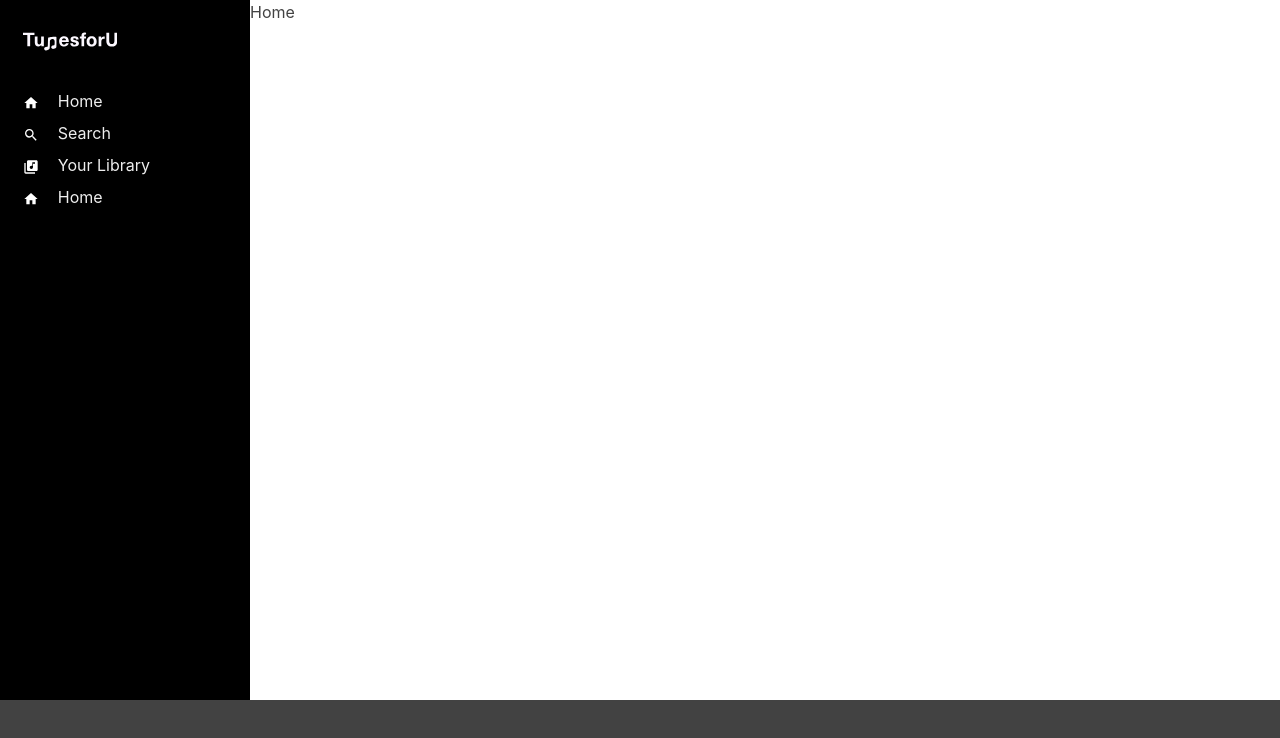
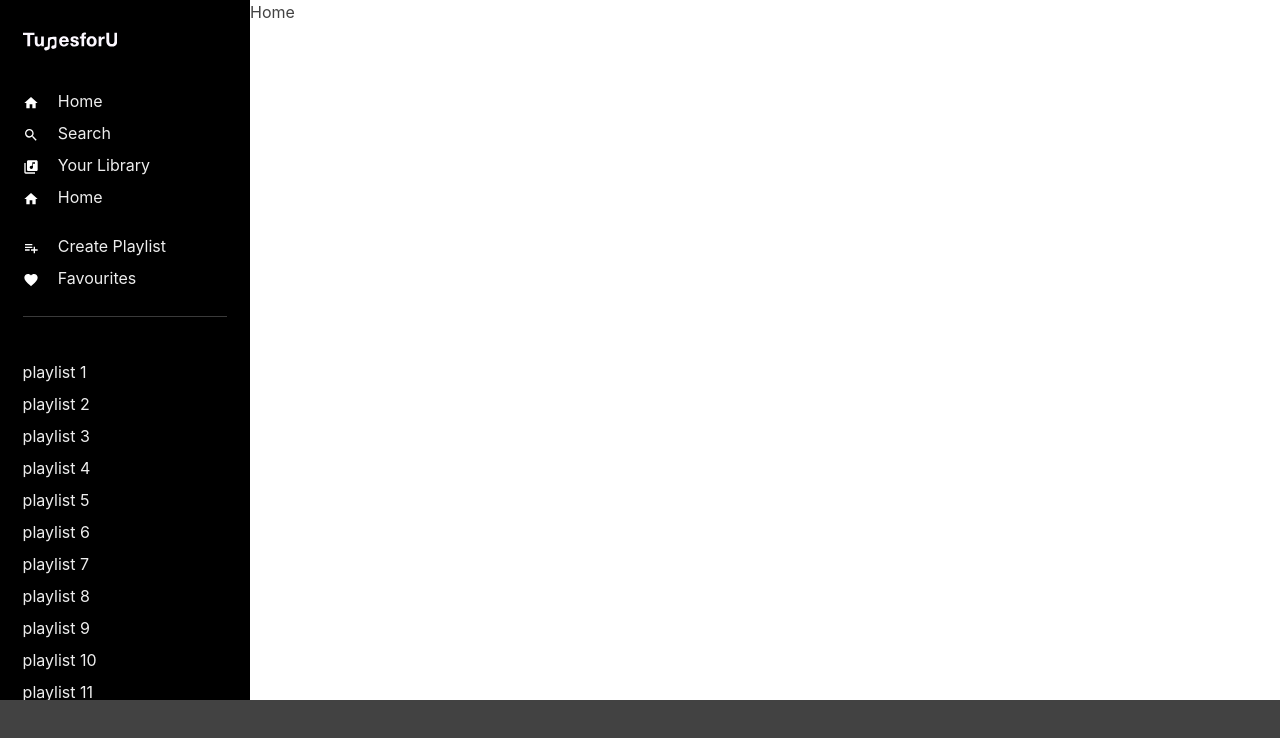
Before and after one commit to Pmejna/tunesforyou-app, a Next.js app: page / in a window 1280 px wide. Shown: the top 738 px of the page. Built offline with nearby package versions, Linux system fonts and the light colour scheme.

Commit message:
add rest of the structure and styling to the sidebar

```diff
--- a/components/sidebar.tsx
+++ b/components/sidebar.tsx
@@ -44,6 +44,21 @@ import {
      },
 ]
 
+const playlistMenuDummyData = [
+     {
+         name: 'Create Playlist',
+         icon: MdPlaylistAdd,
+         route: '/'
+     },
+     {
+         name: 'Favourites',
+         icon: MdFavorite,
+         route: '/favourites'
+     },
+]
+
+const playlistDummyData = new Array(30).fill(1).map((_, index) => `playlist ${index + 1}`);
+
 interface SideBarProps {
 
 }
@@ -57,7 +72,7 @@ const SideBar: FunctionComponent<SideBarProps> = () => {
             paddingX: "5px",
             color: "gray.200"
         }}>
-            <Box>
+            <Box  height="100%">
                 <Box sx={{
                     width: "130px",
                     marginBottom: "1.6rem",
@@ -89,6 +104,46 @@ const SideBar: FunctionComponent<SideBarProps> = () => {
                         }
                     </List>
                 </Box>
+                <Box marginBottom="1.6rem">
+                    <List spacing={2}>
+                        {
+                            playlistMenuDummyData.map(menuItem => (
+                                <ListItem paddingX={"1.1rem"} fontSize="1rem" key={menuItem.name}>
+                                    <LinkBox>
+                                        <NextLink href={menuItem.route} passHref>
+                                            <LinkOverlay>
+                                                <ListIcon as={menuItem.icon} color="white" marginRight="1.2rem"/>
+                                                {menuItem.name}
+                                            </LinkOverlay>
+                                        </NextLink>
+                                    </LinkBox>
+                                </ListItem>
+                            ))
+                        }
+                    </List>
+                </Box>
+                <Divider marginLeft="1.1rem" width="calc(100% - 2.2rem)" borderColor="gray.700" marginBottom="1.6rem"/>
+                <Box
+                    height="64%"
+                    overflowY="auto"
+                    paddingY="1.1rem"
+                >
+                    <List spacing={2}>
+                        {
+                            playlistDummyData.map((playlist) => (
+                                <ListItem paddingX={"1.1rem"} fontSize="1rem" key={playlist}>
+                                    <LinkBox>
+                                        <NextLink href="/playlist" passHref>
+                                            <LinkOverlay>
+                                                {playlist}
+                                            </LinkOverlay>
+                                        </NextLink>
+                                    </LinkBox>
+                                </ListItem>
+                            ))
+                        }
+                    </List>
+                </Box>
             </Box>
         </Box>
      );
```
